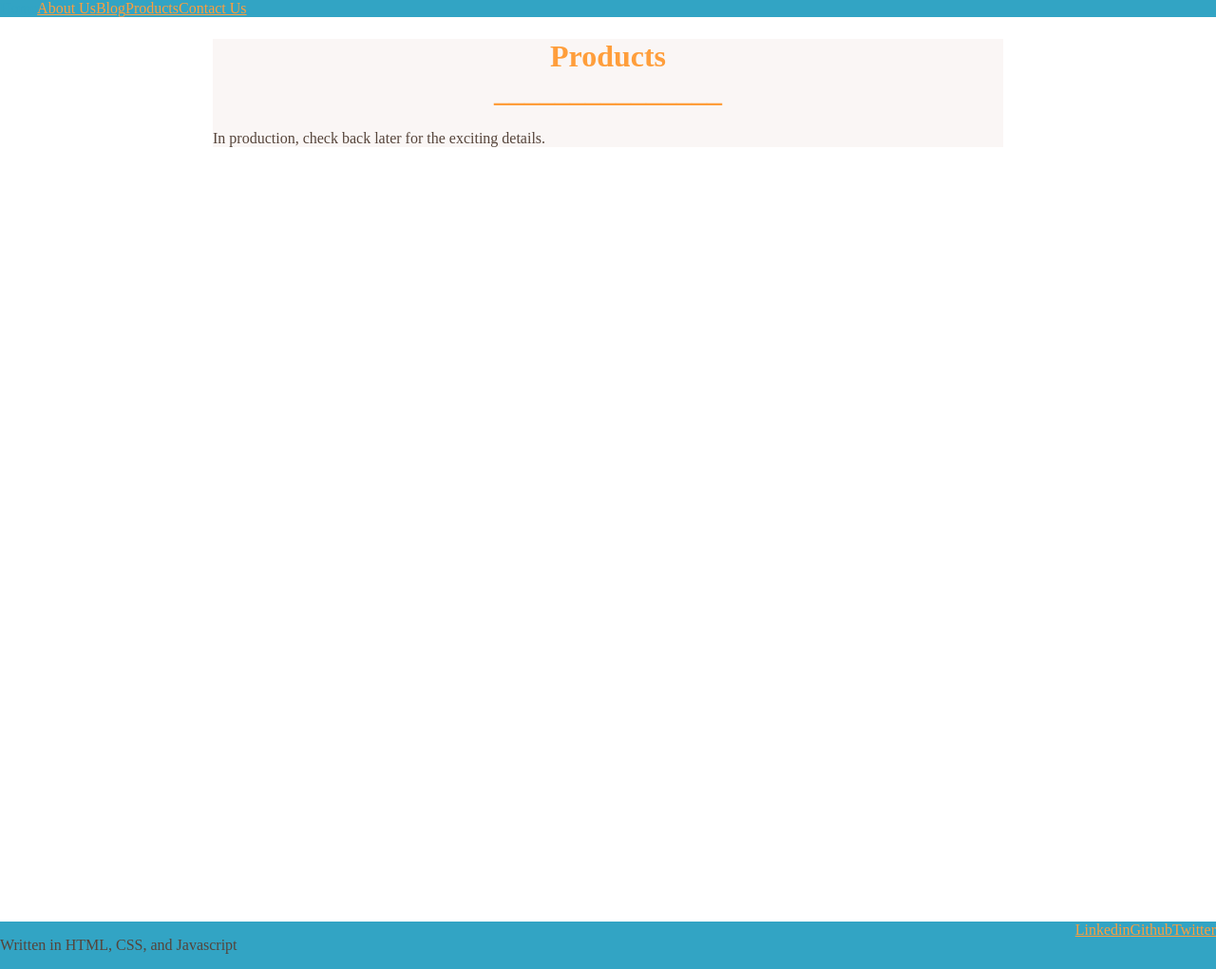
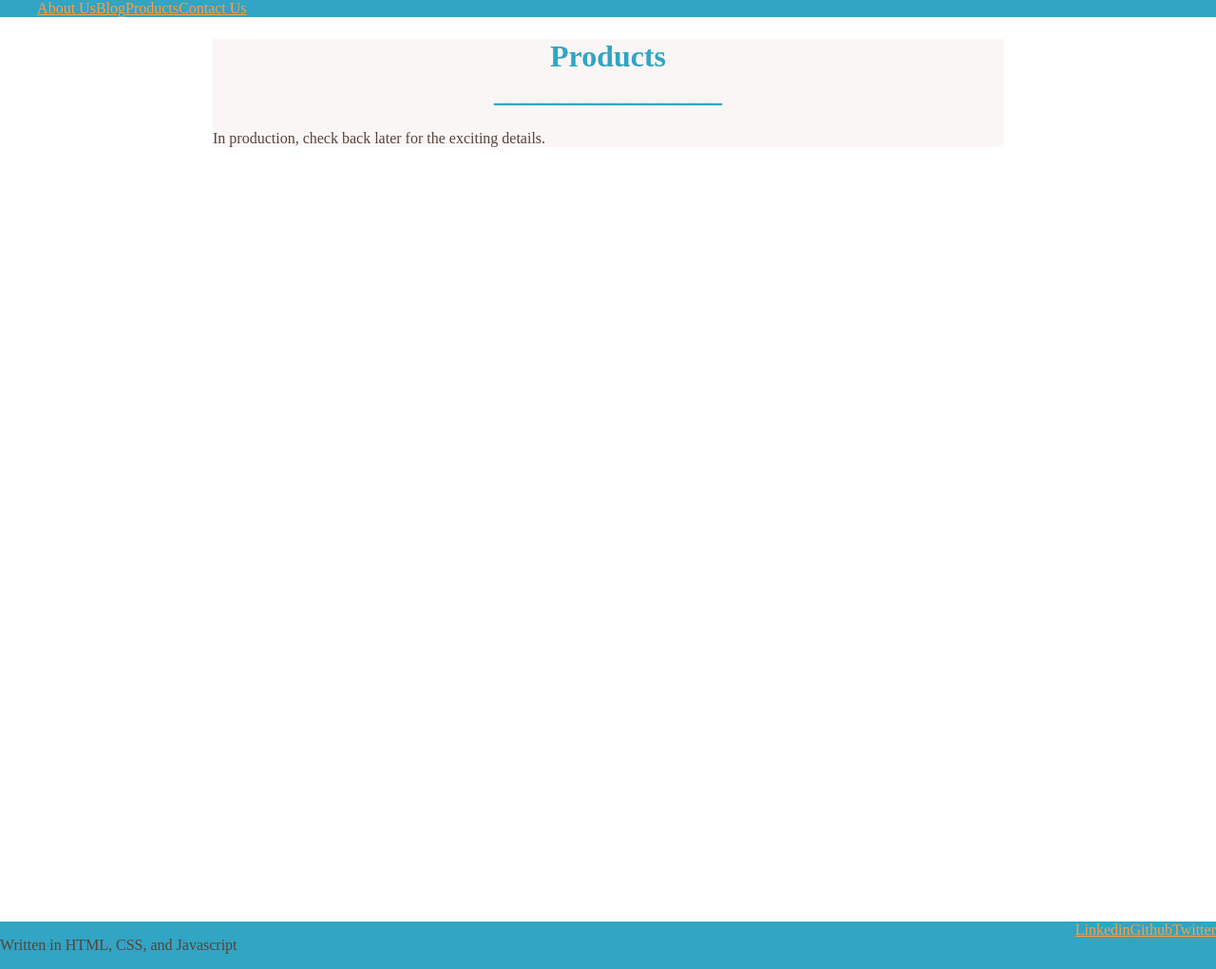
Before and after one commit to Gantrock/gantrock.github.io, a Jekyll site: the page built from products/index.html, in a window 1280 px wide. Shown: the whole page at 95% size. Built offline with Jekyll 4.4.1, drawn with Linux system fonts in a browser that asks for light colours.

Commit message:
Header object

```diff
--- a/css/main.scss
+++ b/css/main.scss
@@ -49,7 +49,7 @@ body, html {
     color: white;
   }
   h1 {
-    color: $base;
+    color: $accent;
     text-align: center;
   }
 
```
